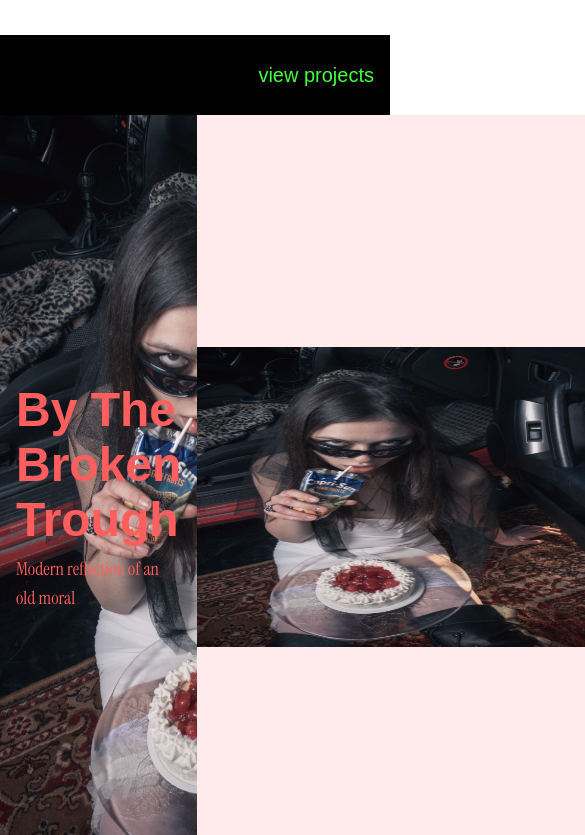
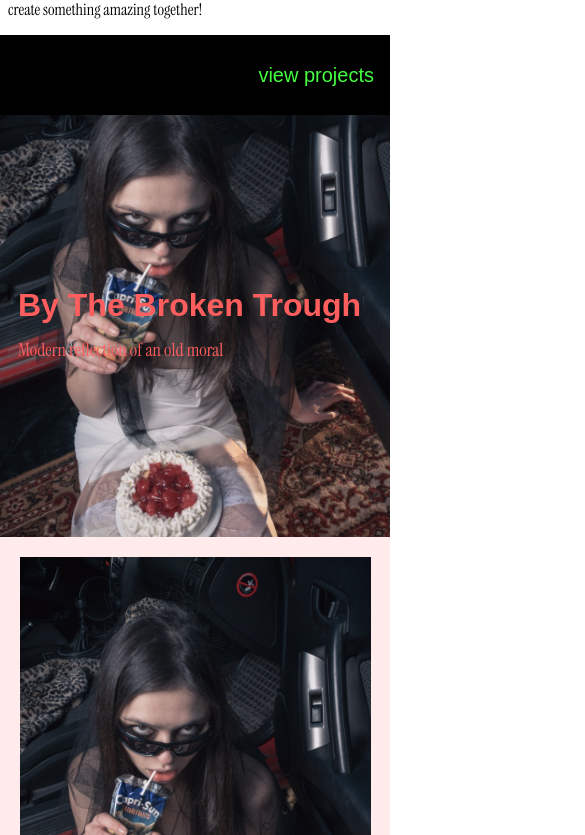
Before and after one commit to antonbogatchenko/site, a Next.js app: page / in a window 390 px wide. Shown: the part 729-1564 px from the top of the page, 585 px wide, since content can reach past the window. Built offline with nearby package versions, Linux system fonts and the light colour scheme.

Commit message:
Fix images for split-scroll view

```diff
--- a/src/app/components/HeroSection.tsx
+++ b/src/app/components/HeroSection.tsx
@@ -26,7 +26,7 @@ export const HeroSection: React.FC = () => {
           priority
         />
         <div className={styles.details}>
-          <p className={styles.title}>Anton Bogatchenko</p>
+          <h1 className={styles.title}>Anton Bogatchenko</h1>
           <p className={styles.description}>
             Based in Helsinki, Finland. Experienced in hospitality, events, and
             creative content. Available for projects locally and globally.
--- a/src/app/components/split-scroll/SplitScrollView.module.css
+++ b/src/app/components/split-scroll/SplitScrollView.module.css
@@ -8,37 +8,96 @@
 .aside {
   flex-basis: 50%;
   background-size: cover;
+  background-position: center;
   display: flex;
   flex-direction: column;
   align-items: flex-end;
   justify-content: center;
-  padding: 16px;
-  gap: 8px;
+  padding: clamp(18px, 4vw, 40px);
+  gap: clamp(12px, 2vw, 24px);
   height: var(--screen-height);
   position: sticky;
   top: var(--header-height);
 }
 
 .header {
-  font-size: 48px;
+  font-size: clamp(32px, 5vw, 56px);
 }
 
 .description {
   font-size: 18px;
   line-height: 1.6;
-  max-width: 400px;
+  max-width: 360px;
+  text-align: right;
 }
 
 .scroll {
   flex-basis: 50%;
+  display: flex;
+  flex-direction: column;
+  align-items: center;
+  justify-content: flex-start;
+  gap: clamp(32px, 6vw, 72px);
+  padding: clamp(24px, 6vw, 72px) 0;
 }
 
 .imageContainer {
-  height: var(--screen-height);
+  min-height: var(--screen-height);
+  width: 100%;
   display: flex;
   align-items: center;
   justify-content: center;
 }
 
 .projectImage {
+  width: 30vw;
+  height: auto;
+  max-width: 520px;
+  box-shadow: var(--shadow-soft);
+  border-radius: var(--border-radius-sm);
+  border: var(--stroke-width) solid var(--ink);
+  background: var(--card);
+  object-fit: contain;
 }
+
+@media (max-width: 960px) {
+  .wrapper {
+    flex-direction: column;
+  }
+
+  .aside,
+  .scroll {
+    width: 100%;
+    flex-basis: 100%;
+    position: static;
+    height: auto;
+    min-height: auto;
+  }
+
+  .aside {
+    order: 0;
+    align-items: flex-start;
+    text-align: left;
+    min-height: 50vh;
+  }
+
+  .scroll {
+    order: 1;
+  }
+
+  .description {
+    text-align: left;
+  }
+
+  .scroll {
+    padding: clamp(20px, 4vw, 48px) 0;
+  }
+
+  .imageContainer {
+    min-height: auto;
+  }
+
+  .projectImage {
+    width: 90vw;
+  }
+}
--- a/src/app/components/split-scroll/SplitScrollView.tsx
+++ b/src/app/components/split-scroll/SplitScrollView.tsx
@@ -36,8 +36,9 @@ export const SplitScrollView: React.FC<SplitScrollViewProps> = ({
               src={item.src}
               alt={item.description}
               className={styles.projectImage}
-              width={400}
-              height={300}
+              width={0}
+              height={0}
+              sizes="(min-width: 960px) 30vw, 60vw"
             />
           </div>
         ))}
```
